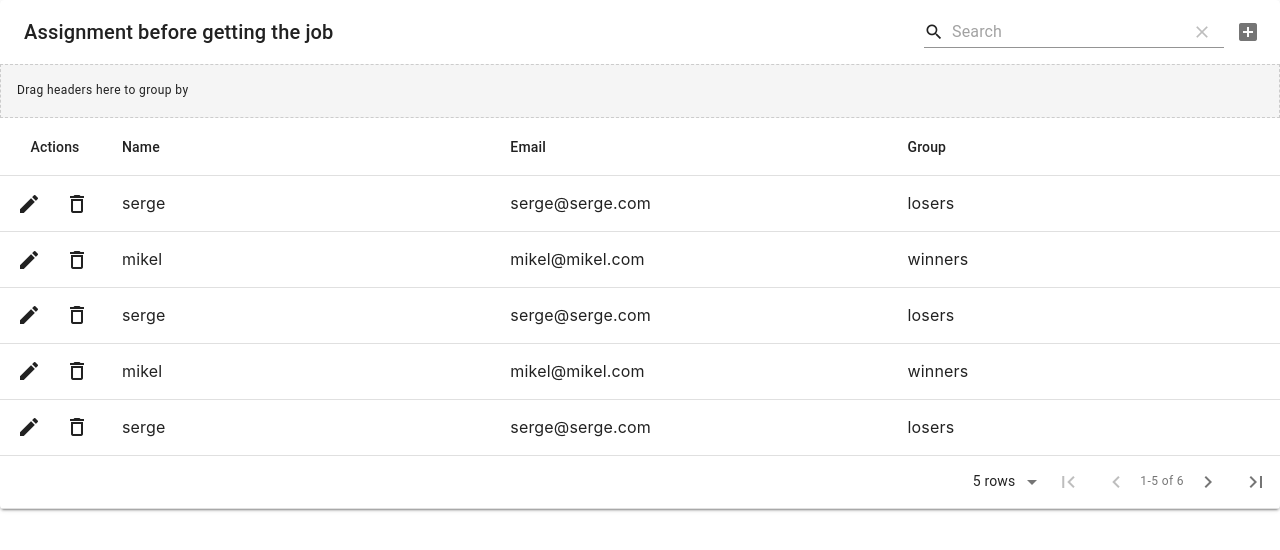
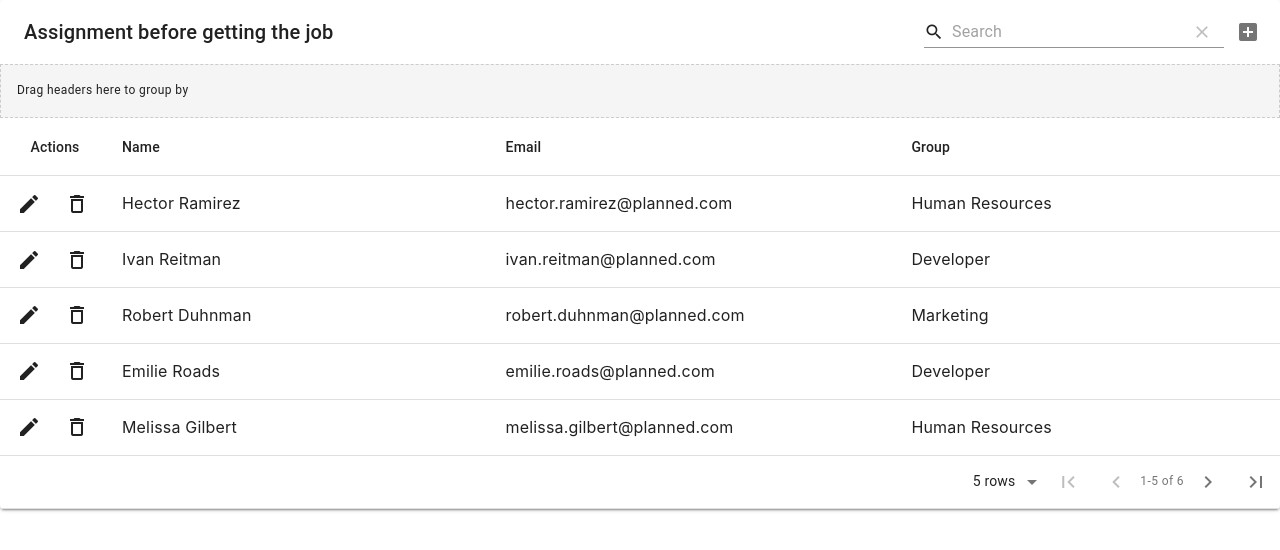
Before and after one commit to Gascon1/planner_project, a React (Create React App) app in the folder client/: page / in a window 1280 px wide. Shown: the top 550 px of the page. Built offline with nearby package versions, Linux system fonts and the light colour scheme.

Commit message:
change the hardcoded data to something more realistic for testing purposes

```diff
--- a/client/src/App.js
+++ b/client/src/App.js
@@ -18,34 +18,34 @@ export default class App extends Component {
       ],
       data: [
         {
-          name: "serge",
-          email: "serge@serge.com",
-          group: "losers"
+          name: "Hector Ramirez",
+          email: "hector.ramirez@planned.com",
+          group: "Human Resources"
         },
         {
-          name: "mikel",
-          email: "mikel@mikel.com",
-          group: "winners"
+          name: "Ivan Reitman",
+          email: "ivan.reitman@planned.com",
+          group: "Developer"
         },
         {
-          name: "serge",
-          email: "serge@serge.com",
-          group: "losers"
+          name: "Robert Duhnman",
+          email: "robert.duhnman@planned.com",
+          group: "Marketing"
         },
         {
-          name: "mikel",
-          email: "mikel@mikel.com",
-          group: "winners"
+          name: "Emilie Roads",
+          email: "emilie.roads@planned.com",
+          group: "Developer"
         },
         {
-          name: "serge",
-          email: "serge@serge.com",
-          group: "losers"
+          name: "Melissa Gilbert",
+          email: "melissa.gilbert@planned.com",
+          group: "Human Resources"
         },
         {
-          name: "mikel",
-          email: "mikel@mikel.com",
-          group: "winners"
+          name: "Ezra Miller",
+          email: "ezra.miller@planned.com",
+          group: "Marketing"
         }
       ],
       selectedRow: null
```
